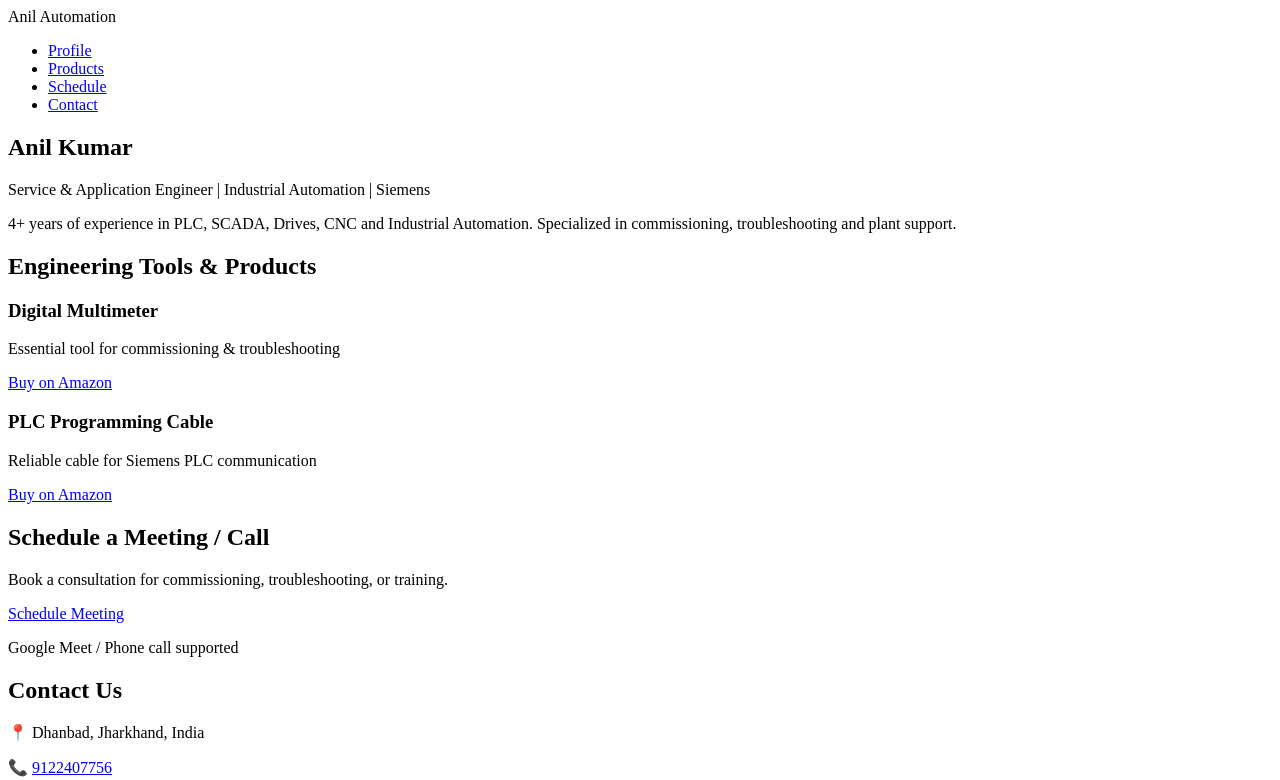
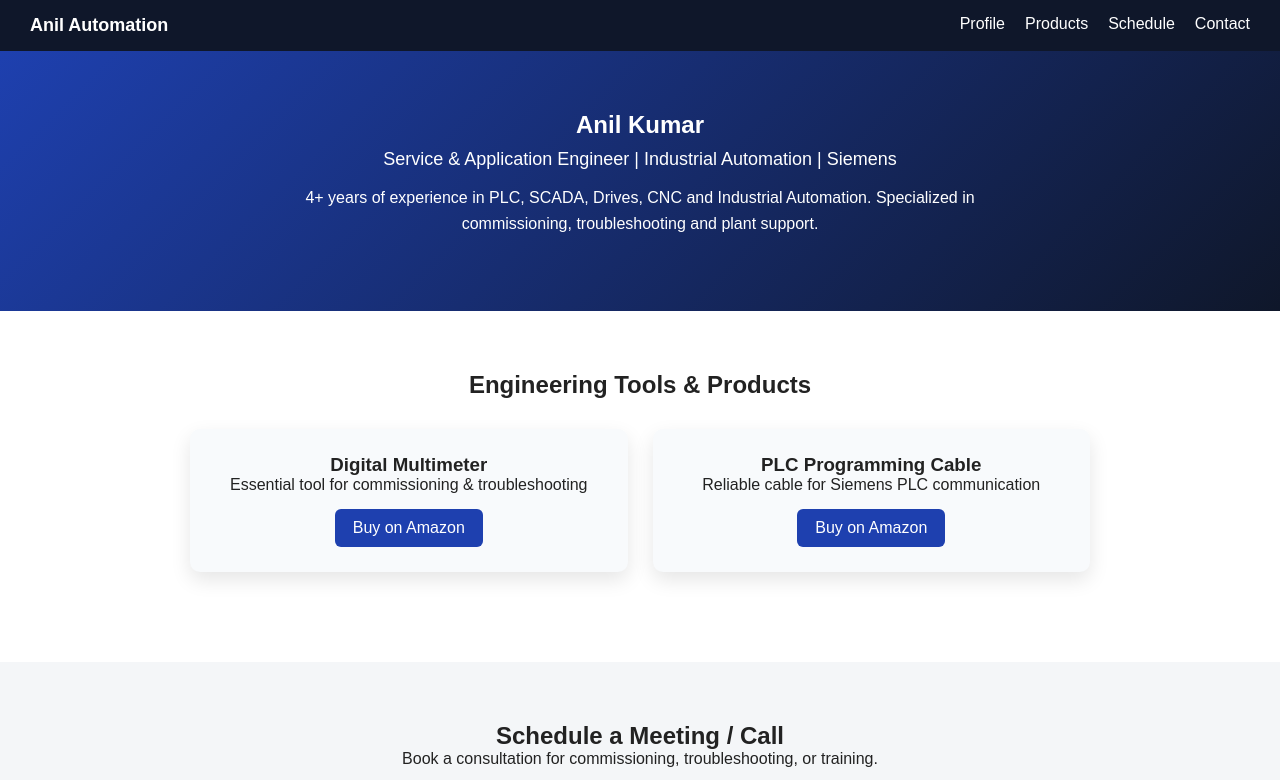
Before and after one commit to mr-Anil-prajapati/anil_portfolio, a plain HTML site: page index.html in a window 1280 px wide. Shown: the top 780 px of the page. Drawn offline with Linux system fonts and the light colour scheme; files that its build step writes are made by us from their sources.

Commit message:
Refactor CSS styles for layout and design

```diff
--- a/ccs/style.css
+++ b/ccs/style.css
@@ -1,7 +1,117 @@
-body {
-  scroll-behavior: smooth;
+* {
+  margin: 0;
+  padding: 0;
+  box-sizing: border-box;
+  font-family: Arial, Helvetica, sans-serif;
 }
 
-img {
-  transition: opacity 0.7s ease-in-out;
+body {
+  background: #f4f6f8;
+  color: #222;
 }
+
+/* NAVBAR */
+.navbar {
+  display: flex;
+  justify-content: space-between;
+  padding: 15px 30px;
+  background: #0f172a;
+  color: white;
+}
+
+.navbar ul {
+  list-style: none;
+  display: flex;
+  gap: 20px;
+}
+
+.navbar a {
+  color: white;
+  text-decoration: none;
+}
+
+.logo {
+  font-weight: bold;
+  font-size: 18px;
+}
+
+/* SECTIONS */
+.section {
+  padding: 60px 20px;
+  text-align: center;
+}
+
+.light {
+  background: white;
+}
+
+.hero {
+  background: linear-gradient(135deg, #1e40af, #0f172a);
+  color: white;
+}
+
+.subtitle {
+  margin-top: 10px;
+  font-size: 18px;
+}
+
+.desc {
+  max-width: 700px;
+  margin: 15px auto;
+  line-height: 1.6;
+}
+
+/* PRODUCTS */
+.product-grid {
+  display: grid;
+  grid-template-columns: repeat(auto-fit, minmax(250px, 1fr));
+  gap: 25px;
+  max-width: 900px;
+  margin: 30px auto;
+}
+
+.product-card {
+  background: #f8fafc;
+  padding: 25px;
+  border-radius: 10px;
+  box-shadow: 0 8px 20px rgba(0,0,0,0.1);
+}
+
+/* BUTTONS */
+.btn {
+  display: inline-block;
+  margin-top: 15px;
+  padding: 10px 18px;
+  background: #1e40af;
+  color: white;
+  border-radius: 6px;
+  text-decoration: none;
+}
+
+.btn:hover {
+  background: #1e3a8a;
+}
+
+.big {
+  font-size: 18px;
+  padding: 14px 30px;
+}
+
+.note {
+  margin-top: 15px;
+  color: #555;
+}
+
+/* CONTACT */
+.contact-box p {
+  margin: 8px 0;
+}
+
+/* FOOTER */
+footer {
+  background: #0f172a;
+  color: #ccc;
+  text-align: center;
+  padding: 15px;
+  font-size: 14px;
+}
```
